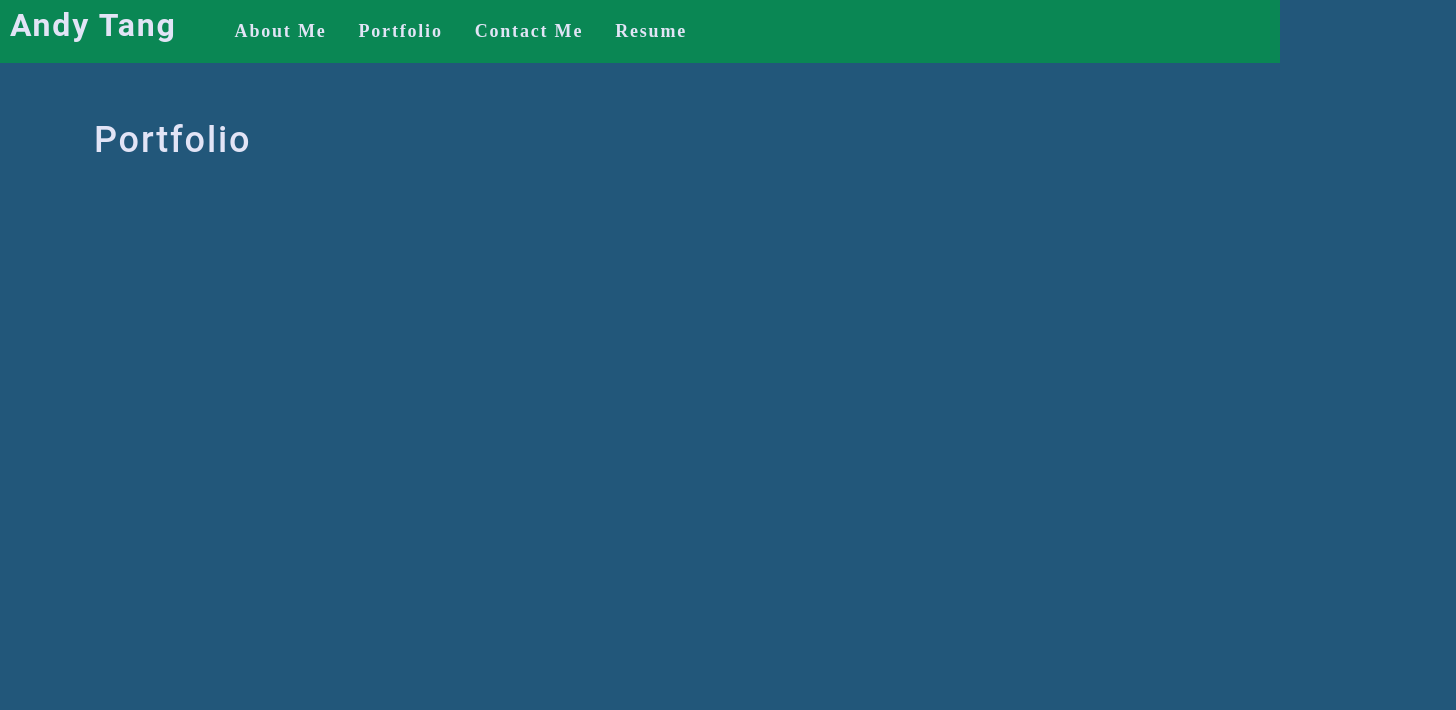
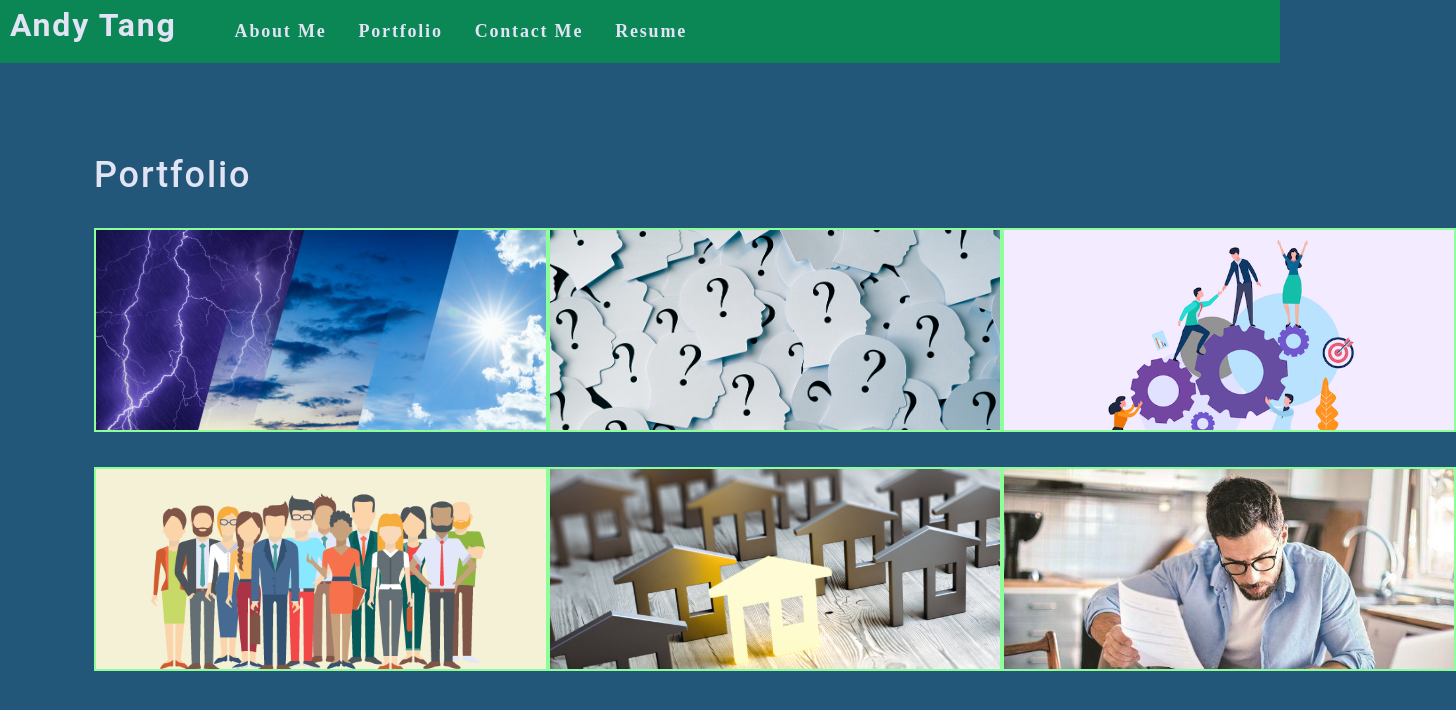
Before and after one commit to andytang02/react-portfolio, a React (Create React App) app: page / in a window 1280 px wide. Both pictures are taken after a click on the element "Portfolio". Shown: the top 710 px of the page, 1456 px wide, since content can reach past the window. Built offline with nearby package versions, Linux system fonts and the light colour scheme.

Commit message:
display projects

```diff
--- a/src/components/Portfolio/index.js
+++ b/src/components/Portfolio/index.js
@@ -1,9 +1,22 @@
 import React from 'react';
+import Project from '../Project';
 
 function Portfolio() {
 
   return (
-    <h1>Portfolio</h1>
+    <section className="my-5">
+      <h1>Portfolio</h1>
+      <div class= "projects-wrapper">
+        <div class="projects-container">
+          <Project index = {0}></Project>
+          <Project index = {1}></Project>
+          <Project index = {2}></Project>
+          <Project index = {3}></Project>
+          <Project index = {4}></Project>
+          <Project index = {5}></Project>
+        </div>
+      </div>
+    </section>
   );
 }
 
--- a/src/components/Project/index.js
+++ b/src/components/Project/index.js
@@ -1,57 +1,64 @@
 import React, {useState} from 'react';
 
-function Project() {
+function Project({index}) {
 
     const [projects] = useState([
         {
             name: 'Weather Dashboard',
-            image: '../../assets/weather_dashboard.jpg',
+            image: "weather_dashboard.jpg",
             github: 'https://github.com/andytang02/weather-dashboard',
             link: 'https://andytang02.github.io/weather-dashboard',
             technologies: 'HTML/CSS/JS'
         },
         {
             name: 'Free Thinkers',
-            image: '../../assets/free_thinkers.png',
+            image: "free_thinkers.png",
             github: 'https://github.com/Srikar2020/Free-Thinkers',
             link: 'https://protected-sierra-77345.herokuapp.com/',
             technologies: 'Node.js/Express.js/MySQL/CSS'
         },
         {
             name: 'Team Profile Generator',
-            image: '../../assets/team_profile_generator.png',
+            image: "team_profile_generator.png",
             github: 'https://github.com/andytang02/team-profile-generator',
             link: '',
             technologies: 'Node.js'
         },
         {
             name: 'Employee Tracker',
-            image: '../../assets/employee_tracker.png',
+            image: "employee_tracker.png",
             github: 'https://github.com/andytang02/employee-tracker',
             link: '',
             technologies: "Node.js/MySQL"
         },
         {
             name: 'Bay Area Real Estate',
-            image: '../../assets/bay_area_real_estate.png',
+            image: "bay_area_real_estate.png",
             github: 'https://github.com/Srikar2020/Project1',
             link: 'https://srikar2020.github.io/Project1/',
             technologies: "HTML/CSS/JS"
         },
         {
             name: 'Workday Scheduler',
-            image: '../../assets/workday_scheduler.jpg',
+            image: "workday_scheduler.jpg",
             github: 'https://github.com/andytang02/super-disco',
             link: 'https://andytang02.github.io/super-disco',
             technologies: "HTML/CSS/JS"
           },
       ]);
 
-  return (
-    <div>
+    const project = projects[index];
 
-    </div>
-  );
+    return (
+        <article class="project">
+            <div class={`project-img project-${index}`}>
+                <div>
+                    <h3>{project.name}</h3>
+                    <h4>{project.technologies}</h4>
+                </div>
+            </div>
+        </article>
+    );
 }
 
 export default Project;
--- a/src/index.css
+++ b/src/index.css
@@ -300,3 +300,103 @@ a {
 .navActive {
   color: var(--secondary);
 }
+
+.projects-wrapper {
+  width: 100%;
+  display: flex;
+  justify-content: space-around;
+}
+
+.projects-container {
+  width: 100%;
+  display: grid;
+  grid-template-columns: repeat(3, 3fr);
+  grid-template-rows: repeat(2, 2fr);
+}
+
+.project{
+  margin: 25px auto 10px auto;
+  background: var(--secondary);
+  color: var(--primary);
+  flex: 1;
+  border: 2px solid var(--secondary);
+  display: flex;
+}
+
+.project-img {
+  width: 450px;
+  height: 200px;
+  background-size: cover;
+  display: flex;
+  padding: 15px;
+  align-items: flex-end;
+  position: relative;
+  overflow: hidden;
+  transition: 0.5s;
+}
+
+.project-img::after {
+  content: "";
+  width: 100%;
+  height: 100%;
+  background: linear-gradient(var(--tertiary), var(--secondary));
+  position: absolute;
+  opacity: 0;
+  top: 0;
+  left: 0;
+  transition: 0.5s;
+}
+
+.project:hover .project-img::after {
+   opacity: 1;
+}
+
+.project-img h3 {
+  position: relative;
+  width: 100%;
+  z-index: 9999;
+  font-size: 28px;
+  margin-bottom: 5px;
+  top: 200px;
+  transition: 0.6s;
+  color: var(--primary)
+}
+
+.project-img h4 {
+  position: relative;
+  width: 100%;
+  z-index: 9999;
+  font-size: 18px;
+  top: 200px;
+  transition: 0.6s;
+  transition-delay: 0.2s;
+  color: var(--dark)
+}
+
+.project:hover .project-img h3, .project:hover .project-img h4 {
+  top: 0px;
+}
+
+.project-0 {
+  background-image: url("./assets/weather_dashboard.jpg");
+}
+
+.project-1 {
+  background-image: url("./assets/free_thinkers.png");
+}
+
+.project-2 {
+  background-image: url("./assets/team_profile_generator.png");
+}
+
+.project-3 {
+  background-image: url("./assets/employee_tracker.png");
+}
+
+.project-4 {
+  background-image: url("./assets/bay_area_real_estate.png");
+}
+
+.project-5 {
+  background-image: url("./assets/workday_scheduler.jpg");
+}
```
Also changed, not shown: 1 other file (tests, documents, lock files or other folders).
